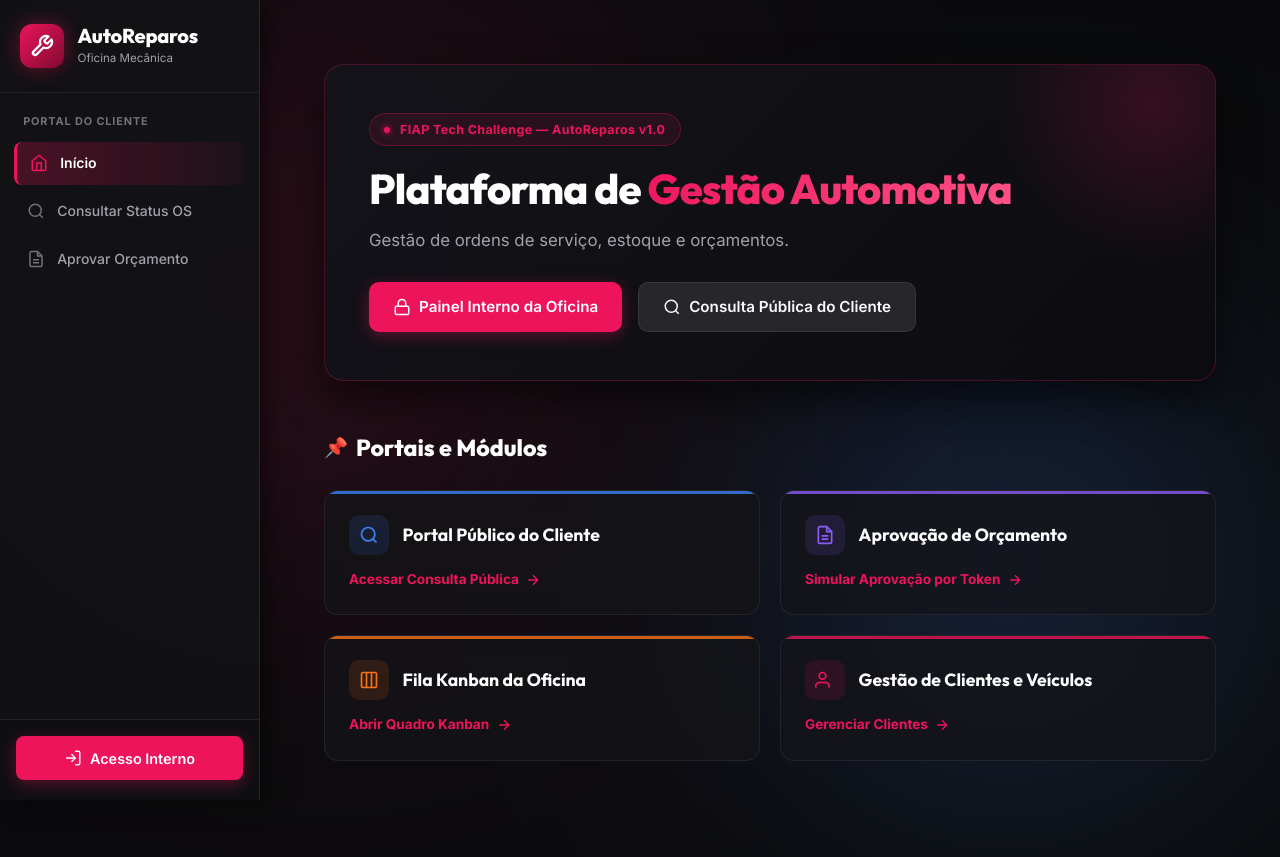
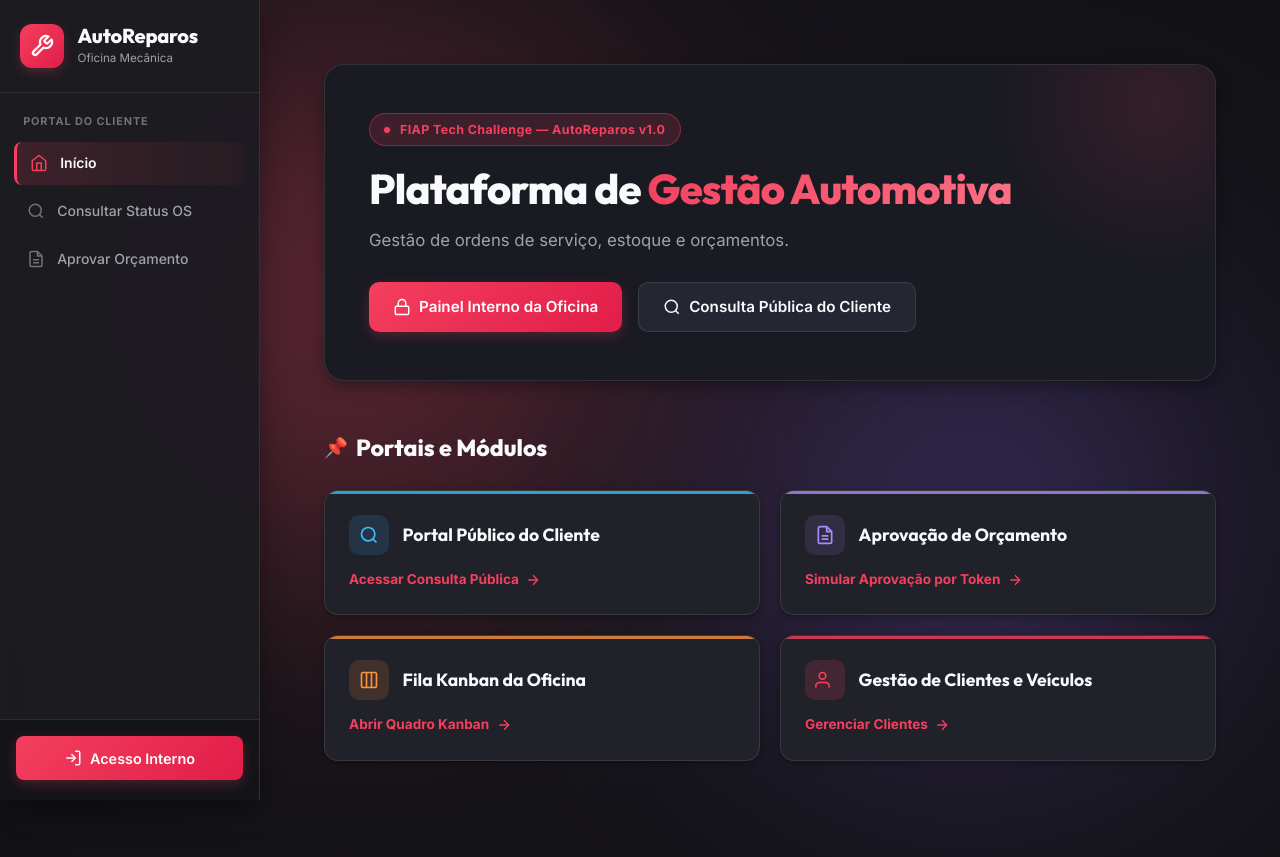
Before and after one commit to Grupo78-PosTech-15SOAT/AutoReparos, an Angular app: page / in a window 1280 px wide. Built offline with nearby package versions, Linux system fonts and the light colour scheme.

Commit message:
🎨 Implementando paleta meio-termo com Deep Charcoal e iluminação de Ambient Glow

```diff
--- a/src/app/shared/components/custom-select/custom-select.component.ts
+++ b/src/app/shared/components/custom-select/custom-select.component.ts
@@ -116,27 +116,27 @@ export interface SelectOption {
       align-items: center;
       justify-content: space-between;
       gap: 0.5rem;
-      background: rgba(10, 10, 12, 0.7);
-      border: 1px solid rgba(255, 255, 255, 0.08);
+      background: rgba(18, 18, 21, 0.6);
+      border: 1px solid var(--border-subtle);
       border-radius: 8px;
       padding: 0.75rem 1rem;
-      color: #F8FAFC;
+      color: var(--text-main);
       font-size: 0.95rem;
-      font-family: 'Inter', sans-serif;
+      font-family: var(--font-body);
       cursor: pointer;
       transition: all 0.2s ease;
       text-align: left;
     }
 
     .cs-trigger:hover:not(:disabled) {
-      border-color: rgba(237, 20, 91, 0.4);
-      background: rgba(15, 15, 18, 0.9);
+      border-color: var(--border-focus);
+      background: rgba(28, 28, 33, 0.9);
     }
 
     .cs-open .cs-trigger {
-      border-color: #ED145B;
-      box-shadow: 0 0 12px rgba(237, 20, 91, 0.3);
-      background: rgba(15, 15, 18, 0.95);
+      border-color: var(--primary);
+      box-shadow: 0 0 0 3px var(--border-focus);
+      background: rgba(28, 28, 33, 0.95);
     }
 
     .cs-trigger:disabled {
@@ -152,11 +152,11 @@ export interface SelectOption {
     }
 
     .cs-placeholder {
-      color: #71717A;
+      color: var(--text-subtle);
     }
 
     .cs-arrow {
-      color: #71717A;
+      color: var(--text-subtle);
       transition: transform 0.25s cubic-bezier(0.34, 1.56, 0.64, 1);
       flex-shrink: 0;
       line-height: 0;
@@ -164,16 +164,16 @@ export interface SelectOption {
 
     .cs-open .cs-arrow {
       transform: rotate(180deg);
-      color: #ED145B;
+      color: var(--primary);
     }
 
     .cs-spinner svg {
       animation: spin 0.8s linear infinite;
-      color: #ED145B;
+      color: var(--primary);
     }
 
     .cs-loading-text {
-      color: #71717A;
+      color: var(--text-subtle);
       font-size: 0.9rem;
       flex: 1;
     }
@@ -189,10 +189,10 @@ export interface SelectOption {
       top: calc(100% + 6px);
       left: 0;
       right: 0;
-      background: #18181C;
-      border: 1px solid rgba(237, 20, 91, 0.25);
+      background: var(--bg-surface);
+      border: 1px solid var(--border-subtle);
       border-radius: 10px;
-      box-shadow: 0 16px 48px rgba(0, 0, 0, 0.6), 0 4px 16px rgba(237, 20, 91, 0.15);
+      box-shadow: var(--shadow-lg);
       z-index: 9999;
       overflow: hidden;
     }
@@ -214,7 +214,7 @@ export interface SelectOption {
     .cs-drop-up .cs-dropdown {
       top: auto;
       bottom: calc(100% + 6px);
-      box-shadow: 0 -16px 48px rgba(0, 0, 0, 0.6), 0 -4px 16px rgba(237, 20, 91, 0.15);
+      box-shadow: var(--shadow-lg);
     }
 
     .cs-drop-up .fade-in-down {
@@ -227,8 +227,8 @@ export interface SelectOption {
       align-items: center;
       gap: 0.5rem;
       padding: 0.6rem 0.85rem;
-      border-bottom: 1px solid rgba(255, 255, 255, 0.06);
-      color: #71717A;
+      border-bottom: 1px solid var(--border-color);
+      color: var(--text-subtle);
     }
 
     .cs-search {
@@ -236,24 +236,24 @@ export interface SelectOption {
       background: transparent;
       border: none;
       outline: none;
-      color: #F8FAFC;
+      color: var(--text-main);
       font-size: 0.875rem;
-      font-family: 'Inter', sans-serif;
+      font-family: var(--font-body);
     }
 
-    .cs-search::placeholder { color: #71717A; }
+    .cs-search::placeholder { color: var(--text-subtle); }
 
     /* List */
     .cs-list {
       max-height: 240px;
       overflow-y: auto;
       scrollbar-width: thin;
-      scrollbar-color: rgba(237, 20, 91, 0.3) transparent;
+      scrollbar-color: #334155 transparent;
     }
 
     .cs-list::-webkit-scrollbar { width: 4px; }
     .cs-list::-webkit-scrollbar-track { background: transparent; }
-    .cs-list::-webkit-scrollbar-thumb { background: rgba(237, 20, 91, 0.3); border-radius: 2px; }
+    .cs-list::-webkit-scrollbar-thumb { background: #334155; border-radius: 2px; }
 
     /* Option */
     .cs-option {
@@ -261,40 +261,40 @@ export interface SelectOption {
       align-items: center;
       gap: 0.5rem;
       padding: 0.7rem 1rem;
-      color: #A1A1AA;
+      color: var(--text-muted);
       font-size: 0.9rem;
       cursor: pointer;
       transition: background 0.15s ease, color 0.15s ease;
-      border-bottom: 1px solid rgba(255, 255, 255, 0.04);
+      border-bottom: 1px solid var(--border-color);
     }
 
     .cs-option:last-child { border-bottom: none; }
 
     .cs-option:hover {
-      background: rgba(237, 20, 91, 0.08);
-      color: #F8FAFC;
+      background: var(--bg-surface-hover);
+      color: var(--text-main);
     }
 
     .cs-option-placeholder {
-      color: #71717A;
+      color: var(--text-subtle);
       font-style: italic;
     }
 
     .cs-option.cs-selected {
-      background: rgba(237, 20, 91, 0.12);
-      color: #ED145B;
+      background: var(--primary-subtle);
+      color: var(--primary);
       font-weight: 600;
     }
 
     .cs-check {
       flex-shrink: 0;
-      color: #ED145B;
+      color: var(--primary);
     }
 
     .cs-empty {
       padding: 1.25rem;
       text-align: center;
-      color: #71717A;
+      color: var(--text-subtle);
       font-size: 0.875rem;
     }
   `]
--- a/src/app/shared/components/id-badge/id-badge.component.ts
+++ b/src/app/shared/components/id-badge/id-badge.component.ts
@@ -15,9 +15,9 @@ import { Component, input, ChangeDetectionStrategy } from '@angular/core';
     }
     .badge-id {
       font-family: var(--font-mono);
-      background: rgba(237, 20, 91, 0.08);
-      color: #ED145B;
-      border: 1px solid rgba(237, 20, 91, 0.25);
+      background: var(--primary-subtle);
+      color: var(--primary);
+      border: 1px solid var(--border-pink);
       font-weight: 600;
       border-radius: 6px;
       display: inline-flex;
--- a/src/app/shared/components/pagination/pagination.component.ts
+++ b/src/app/shared/components/pagination/pagination.component.ts
@@ -55,12 +55,12 @@ import { CustomSelectComponent, SelectOption } from '../custom-select/custom-sel
       flex-wrap: wrap;
       gap: 1rem;
       padding: 0.85rem 1.25rem;
-      background: rgba(18, 18, 22, 0.85);
-      backdrop-filter: blur(16px);
-      border: 1px solid rgba(237, 20, 91, 0.25);
+      background: var(--bg-surface);
+      backdrop-filter: var(--glass-blur);
+      border: 1px solid var(--border-color);
       border-radius: 12px;
       margin-top: 1.25rem;
-      box-shadow: 0 4px 20px rgba(0, 0, 0, 0.4);
+      box-shadow: var(--shadow-sm);
     }
     .pagination-size {
       display: flex;
@@ -69,27 +69,27 @@ import { CustomSelectComponent, SelectOption } from '../custom-select/custom-sel
     }
     .pagination-label {
       font-size: 0.75rem;
-      color: #A1A1AA;
+      color: var(--text-muted);
       font-weight: 700;
       text-transform: uppercase;
       letter-spacing: 0.06em;
     }
     .pagination-info {
       font-size: 0.85rem;
-      color: #E2E8F0;
+      color: var(--text-main);
       display: flex;
       align-items: center;
       gap: 0.65rem;
     }
     .pagination-info strong {
-      color: #ED145B;
+      color: var(--primary);
       font-weight: 700;
     }
     .total-badge {
       font-size: 0.75rem;
-      color: #A1A1AA;
-      background: rgba(255, 255, 255, 0.08);
-      border: 1px solid rgba(255, 255, 255, 0.1);
+      color: var(--text-muted);
+      background: var(--mono-badge-bg);
+      border: 1px solid var(--border-color);
       padding: 0.2rem 0.65rem;
       border-radius: 999px;
       font-weight: 600;
@@ -100,9 +100,9 @@ import { CustomSelectComponent, SelectOption } from '../custom-select/custom-sel
       gap: 0.5rem;
     }
     .btn-page {
-      background: rgba(255, 255, 255, 0.05);
-      border: 1px solid rgba(255, 255, 255, 0.15);
-      color: #F8FAFC;
+      background: rgba(255, 255, 255, 0.04);
+      border: 1px solid var(--border-color);
+      color: var(--text-main);
       width: 36px;
       height: 36px;
       border-radius: 8px;
@@ -116,11 +116,11 @@ import { CustomSelectComponent, SelectOption } from '../custom-select/custom-sel
       line-height: 1;
     }
     .btn-page:hover:not(:disabled) {
-      background: #ED145B;
-      border-color: #ED145B;
+      background: var(--primary);
+      border-color: var(--primary);
       color: #ffffff;
       transform: translateY(-1px);
-      box-shadow: 0 4px 12px rgba(237, 20, 91, 0.4);
+      box-shadow: 0 4px 12px rgba(244, 63, 94, 0.25);
     }
     .btn-page:disabled {
       opacity: 0.3;
--- a/src/app/shared/components/progress-bar/progress-bar.component.ts
+++ b/src/app/shared/components/progress-bar/progress-bar.component.ts
@@ -71,14 +71,14 @@ import { Component, ChangeDetectionStrategy, input, computed } from '@angular/co
     }
 
     .progress-fill {
-      background: linear-gradient(90deg, #ED145B 0%, #FF5388 100%);
+      background: linear-gradient(90deg, var(--primary) 0%, #FB7185 100%);
       height: 100%;
       position: absolute;
       left: 0;
       top: 0;
       border-radius: 999px;
       transition: width 0.4s cubic-bezier(0.16, 1, 0.3, 1);
-      box-shadow: 0 0 10px rgba(237, 20, 91, 0.4);
+      box-shadow: 0 0 8px var(--primary-glow);
     }
 
     .progress-label {
--- a/src/styles.css
+++ b/src/styles.css
@@ -1,40 +1,46 @@
 /* ==========================================================================
-   DESIGN SYSTEM - TEMA FIAP FORMAL (ROSA FIAP #ED145B & PRETO CARBON #0A0A0C)
+   PALETA MEIO-TERMO - DEEP CHARCOAL & VIBRANT GLOW (REFINADA)
    ========================================================================== */
 :root {
-  /* Fundo e Superfícies (FIAP Black & Carbon Theme) */
-  --bg-dark: #0A0A0C;          /* Deep Carbon Black */
-  --bg-surface: #18181C;       /* Surface Dark */
-  --bg-surface-hover: #27272A; /* Surface Hover */
-  --border-color: rgba(255, 255, 255, 0.08);
-  --border-pink: rgba(237, 20, 91, 0.3);
+  /* Fundos e Superfícies (Equilíbrio e Profundidade) */
+  --bg-dark: #121216;          /* Deep Charcoal - Nobre, profundo e sem palidez */
+  --bg-surface: #1A1A22;       /* Superfícies de Painéis, Sidebar e Modais */
+  --bg-surface-hover: #262633; /* Hover refinado */
+  --bg-card: #21212A;          /* Cards com elevado contraste e presença */
 
-  /* Marca FIAP (Rosa & Preto Formal) */
-  --primary: #ED145B;          /* Official FIAP Pink */
-  --primary-hover: #D0104F;
-  --primary-glow: rgba(237, 20, 91, 0.35);
-  --fiap-black: #1A1A1A;
+  /* Bordas Cristalinas */
+  --border-color: rgba(255, 255, 255, 0.1);  /* Borda sutil de recorte */
+  --border-focus: rgba(244, 63, 94, 0.55);   /* Foco sutil Rose */
+  --border-subtle: #2F2F3D;
+  --border-pink: rgba(244, 63, 94, 0.4);
 
-  /* Texto Monospaced (Placas, Valores e Tokens - Formal Platinum Silver) */
-  --mono-text: #E2E8F0;        /* Crisp Platinum Silver */
-  --mono-badge-bg: rgba(255, 255, 255, 0.06);
+  /* Marca FIAP Vibrante */
+  --primary: #F43F5E;          /* Rose FIAP Vibrante */
+  --primary-hover: #E11D48;
+  --primary-subtle: rgba(244, 63, 94, 0.16);
+  --primary-glow: rgba(244, 63, 94, 0.35);
+  --fiap-black: #121216;
 
-  /* Paleta Semântica de Status das Ordens de Serviço (OS) */
-  --status-recebida: #3B82F6;            /* Blue */
-  --status-recebida-bg: rgba(59, 130, 246, 0.12);
-  --status-diagnostico: #F59E0B;          /* Amber */
-  --status-diagnostico-bg: rgba(245, 158, 11, 0.12);
-  --status-aguardando: #8B5CF6;           /* Purple */
-  --status-aguardando-bg: rgba(139, 92, 246, 0.12);
-  --status-execucao: #F97316;             /* Orange */
-  --status-execucao-bg: rgba(249, 115, 22, 0.15);
-  --status-finalizada: #10B981;           /* Emerald */
-  --status-finalizada-bg: rgba(16, 185, 129, 0.12);
-  --status-entregue: #64748B;             /* Slate Grey */
-  --status-entregue-bg: rgba(100, 116, 139, 0.15);
+  /* Texto Monospaced */
+  --mono-text: #F1F5F9;
+  --mono-badge-bg: rgba(255, 255, 255, 0.08);
 
-  /* Cores de Texto */
-  --text-main: #F8FAFC;
+  /* Status Semânticos */
+  --status-recebida: #38BDF8;
+  --status-recebida-bg: rgba(56, 189, 248, 0.15);
+  --status-diagnostico: #FBBF24;
+  --status-diagnostico-bg: rgba(251, 191, 36, 0.15);
+  --status-aguardando: #A78BFA;
+  --status-aguardando-bg: rgba(167, 139, 250, 0.15);
+  --status-execucao: #FB923C;
+  --status-execucao-bg: rgba(251, 146, 60, 0.18);
+  --status-finalizada: #34D399;
+  --status-finalizada-bg: rgba(52, 211, 153, 0.15);
+  --status-entregue: #A1A1AA;
+  --status-entregue-bg: rgba(161, 161, 170, 0.18);
+
+  /* Tipografia */
+  --text-main: #F8FAFC;        /* Leitura nítida */
   --text-muted: #A1A1AA;
   --text-subtle: #71717A;
 
@@ -43,17 +49,18 @@
   --font-body: 'Inter', sans-serif;
   --font-mono: 'JetBrains Mono', monospace;
 
-  /* Sombras de Elevação Profissionais (Tailwind & Radix UI Layered Elevation System) */
+  /* Elevação e Sombras */
   --shadow-2xs: 0 1px 2px 0 rgba(0, 0, 0, 0.25);
-  --shadow-xs: 0 1px 3px 0 rgba(0, 0, 0, 0.3), 0 1px 2px -1px rgba(0, 0, 0, 0.3);
-  --shadow-sm: 0 2px 4px -1px rgba(0, 0, 0, 0.25), 0 4px 6px -1px rgba(0, 0, 0, 0.3);
-  --shadow-md: 0 4px 8px -2px rgba(0, 0, 0, 0.25), 0 10px 15px -3px rgba(0, 0, 0, 0.35);
-  --shadow-lg: 0 10px 20px -5px rgba(0, 0, 0, 0.35), 0 20px 25px -5px rgba(0, 0, 0, 0.45);
-  --shadow-xl: 0 15px 30px -10px rgba(0, 0, 0, 0.45), 0 25px 50px -12px rgba(0, 0, 0, 0.6);
-  --shadow-2xl: 0 25px 50px -12px rgba(0, 0, 0, 0.75);
-  --shadow-glow: 0 0 20px -3px rgba(237, 20, 91, 0.4);
-  --glass-bg: rgba(24, 24, 28, 0.85);
-  --glass-blur: blur(14px);
+  --shadow-xs: 0 1px 3px 0 rgba(0, 0, 0, 0.3);
+  --shadow-sm: 0 2px 6px rgba(0, 0, 0, 0.3);
+  --shadow-md: 0 6px 16px -2px rgba(0, 0, 0, 0.4);
+  --shadow-lg: 0 12px 28px -4px rgba(0, 0, 0, 0.45);
+  --shadow-xl: 0 24px 32px -6px rgba(0, 0, 0, 0.5);
+  --shadow-2xl: 0 30px 60px -12px rgba(0, 0, 0, 0.6);
+  --shadow-glow: 0 0 18px -2px rgba(244, 63, 94, 0.3);
+  --glass-bg: rgba(26, 26, 34, 0.88);
+  --glass-blur: blur(12px);
+
   --radius-sm: 8px;
   --radius-md: 12px;
   --radius-lg: 16px;
@@ -66,7 +73,7 @@
   margin: 0;
   padding: 0;
   scrollbar-width: thin;
-  scrollbar-color: #ED145B rgba(10, 10, 12, 0.5);
+  scrollbar-color: #2F2F3D #121216;
 }
 
 body {
@@ -76,8 +83,8 @@ body {
   line-height: 1.6;
   min-height: 100vh;
   background-image:
-    radial-gradient(circle at 15% 15%, rgba(237, 20, 91, 0.08) 0%, transparent 45%),
-    radial-gradient(circle at 85% 85%, rgba(255, 255, 255, 0.02) 0%, transparent 40%);
+    radial-gradient(circle at 15% 15%, rgba(244, 63, 94, 0.08) 0%, transparent 45%),
+    radial-gradient(circle at 85% 85%, rgba(139, 92, 246, 0.06) 0%, transparent 40%);
   background-attachment: fixed;
 }
 
@@ -93,7 +100,12 @@ button, input, select, textarea {
 /* Utilitários Layout */
 .app-layout {
   position: relative;
-  z-index: 1;
+  min-height: 100vh;
+}
+
+.app-main-content {
+  position: relative;
+  z-index: 2;
 }
 
 .container {
@@ -160,8 +172,8 @@ button, input, select, textarea {
 }
 
 .form-control {
-  background: rgba(10, 10, 12, 0.7);
-  border: 1px solid var(--border-color);
+  background: rgba(15, 23, 42, 0.6);
+  border: 1px solid var(--border-subtle);
   border-radius: var(--radius-sm);
   padding: 0.75rem 1rem;
   color: var(--text-main);
@@ -173,8 +185,8 @@ button, input, select, textarea {
 .form-control:focus {
   outline: none;
   border-color: var(--primary);
-  box-shadow: 0 0 12px var(--primary-glow);
-  background: rgba(15, 15, 18, 0.95);
+  box-shadow: 0 0 0 3px var(--border-focus);
+  background: rgba(30, 41, 59, 0.95);
 }
 
 .form-control::placeholder {
@@ -193,7 +205,7 @@ select.form-control option {
   background: var(--mono-badge-bg);
   padding: 0.2rem 0.6rem;
   border-radius: var(--radius-sm);
-  border: 1px solid rgba(255, 255, 255, 0.12);
+  border: 1px solid var(--border-color);
   font-size: 0.85rem;
   font-weight: 600;
   display: inline-block;
@@ -203,12 +215,12 @@ select.form-control option {
 /* Placa do Veículo (Design adaptado ao tema escuro com faixa azul Mercosul) */
 .badge-placa {
   font-family: var(--font-mono);
-  background: rgba(59, 130, 246, 0.08); /* Fundo sutil azul-escuro */
-  color: #93C5FD;                        /* Texto azul-claro nítido */
-  border-left: 4px solid #3B82F6;        /* Faixa azul característica do Mercosul */
-  border-top: 1px solid rgba(59, 130, 246, 0.2);
-  border-right: 1px solid rgba(59, 130, 246, 0.2);
-  border-bottom: 1px solid rgba(59, 130, 246, 0.2);
+  background: rgba(56, 189, 248, 0.08); /* Fundo sutil azul-escuro */
+  color: #38BDF8;                        /* Texto azul-claro nítido */
+  border-left: 4px solid #38BDF8;        /* Faixa azul característica do Mercosul */
+  border-top: 1px solid rgba(56, 189, 248, 0.2);
+  border-right: 1px solid rgba(56, 189, 248, 0.2);
+  border-bottom: 1px solid rgba(56, 189, 248, 0.2);
   padding: 0.15rem 0.5rem;
   font-size: 0.8rem;
   font-weight: 700;
@@ -222,9 +234,9 @@ select.form-control option {
 /* CPF / CNPJ do Cliente (Design verde esmeralda institucional) */
 .badge-documento {
   font-family: var(--font-mono);
-  background: rgba(16, 185, 129, 0.1);
+  background: rgba(52, 211, 153, 0.1);
   color: #34D399;
-  border: 1px solid rgba(16, 185, 129, 0.3);
+  border: 1px solid rgba(52, 211, 153, 0.3);
   padding: 0.2rem 0.5rem;
   font-size: 0.8rem;
   font-weight: 600;
@@ -234,12 +246,12 @@ select.form-control option {
   letter-spacing: 0.02em;
 }
 
-/* ID de Identificação do Sistema (Design rosa FIAP característico) */
+/* ID de Identificação do Sistema (Design rosa FIAP refinado) */
 .badge-id {
   font-family: var(--font-mono);
-  background: rgba(237, 20, 91, 0.08);
-  color: #ED145B;
-  border: 1px solid rgba(237, 20, 91, 0.25);
+  background: var(--primary-subtle);
+  color: var(--primary);
+  border: 1px solid var(--border-pink);
   padding: 0.2rem 0.5rem;
   font-size: 0.8rem;
   font-weight: 600;
@@ -266,14 +278,14 @@ select.form-control option {
 }
 
 .btn-primary {
-  background: var(--primary);
+  background: linear-gradient(135deg, #F43F5E 0%, #E11D48 100%);
   color: #ffffff;
-  box-shadow: 0 4px 16px var(--primary-glow);
+  box-shadow: 0 4px 12px rgba(244, 63, 94, 0.25);
 }
 .btn-primary:hover:not(:disabled) {
-  background: var(--primary-hover);
+  background: linear-gradient(135deg, #E11D48 0%, #BE123C 100%);
   transform: translateY(-1px);
-  box-shadow: 0 6px 20px rgba(237, 20, 91, 0.5);
+  box-shadow: 0 6px 16px rgba(244, 63, 94, 0.35);
 }
 
 .btn-secondary {
@@ -283,13 +295,13 @@ select.form-control option {
 }
 .btn-secondary:hover:not(:disabled) {
   background: rgba(255, 255, 255, 0.12);
-  border-color: rgba(255, 255, 255, 0.2);
+  border-color: rgba(226, 232, 240, 0.2);
 }
 
 .btn-accent {
-  background: linear-gradient(135deg, var(--primary), #800A30);
+  background: linear-gradient(135deg, var(--primary), #991B1B);
   color: #ffffff;
-  box-shadow: 0 4px 14px rgba(237, 20, 91, 0.3);
+  box-shadow: 0 4px 14px rgba(244, 63, 94, 0.25);
 }
 .btn-accent:hover:not(:disabled) {
   transform: translateY(-1px);
@@ -429,26 +441,25 @@ select.form-control option {
 /* Ambient Glow & Floating Animations */
 .ambient-glow {
   position: fixed;
-  width: 700px;
-  height: 700px;
+  width: 800px;
+  height: 800px;
   border-radius: 50%;
   pointer-events: none;
-  z-index: -1;
-  filter: blur(140px);
-  opacity: 0.3;
+  z-index: 0;
+  filter: blur(120px);
   mix-blend-mode: screen;
 }
 .glow-1 {
-  background: radial-gradient(circle, #ED145B 0%, transparent 70%);
-  top: -100px;
-  left: -100px;
-  animation: float-glow-1 25s infinite alternate ease-in-out;
+  background: radial-gradient(circle, rgba(244, 63, 94, 0.45) 0%, transparent 68%);
+  top: -140px;
+  left: -120px;
+  animation: float-glow-1 22s infinite alternate ease-in-out;
 }
 .glow-2 {
-  background: radial-gradient(circle, #3B82F6 0%, transparent 70%);
-  bottom: -150px;
-  right: -100px;
-  animation: float-glow-2 30s infinite alternate ease-in-out;
+  background: radial-gradient(circle, rgba(139, 92, 246, 0.35) 0%, transparent 68%);
+  bottom: -160px;
+  right: -120px;
+  animation: float-glow-2 26s infinite alternate ease-in-out;
 }
 @keyframes float-glow-1 {
   0% { transform: translate(0, 0) scale(1); }
@@ -468,7 +479,7 @@ select.form-control option {
 .table-loading-overlay {
   position: absolute;
   top: 0; left: 0; right: 0; bottom: 0;
-  background: rgba(10, 10, 12, 0.65);
+  background: rgba(18, 18, 21, 0.65);
   backdrop-filter: blur(2px);
   z-index: 10;
   display: flex;
@@ -481,8 +492,8 @@ select.form-control option {
 .table-loading-spinner {
   width: 32px;
   height: 32px;
-  border: 3px solid rgba(237, 20, 91, 0.2);
-  border-top-color: #ED145B;
+  border: 3px solid rgba(244, 63, 94, 0.2);
+  border-top-color: #F43F5E;
   border-radius: 50%;
   animation: spin 0.8s linear infinite;
 }
@@ -502,12 +513,12 @@ select.form-control option {
   height: 8px;
 }
 ::-webkit-scrollbar-track {
-  background: rgba(10, 10, 12, 0.5);
+  background: rgba(18, 18, 21, 0.5);
 }
 ::-webkit-scrollbar-thumb {
-  background: linear-gradient(180deg, #ED145B, #800A30);
+  background: #2D2D36;
   border-radius: 4px;
 }
 ::-webkit-scrollbar-thumb:hover {
-  background: linear-gradient(180deg, #ff2a75, #a30e3f);
+  background: #3F3F46;
 }
```
Also changed, not shown: src/app/features/home/pages/home-page/home-page.component.ts (+42 -43 lines), src/app/shared/components/loading-spinner/loading-spinner.component.ts (+7 -7 lines), src/app/shared/components/navbar/navbar.component.ts (+36 -36 lines).
